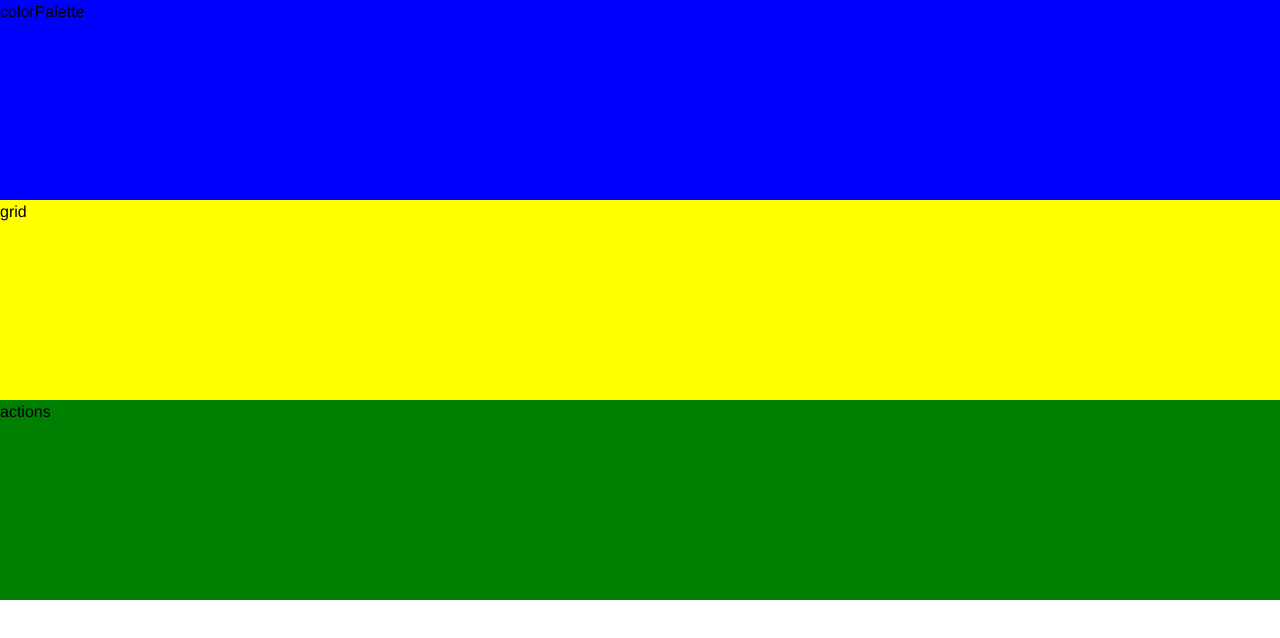
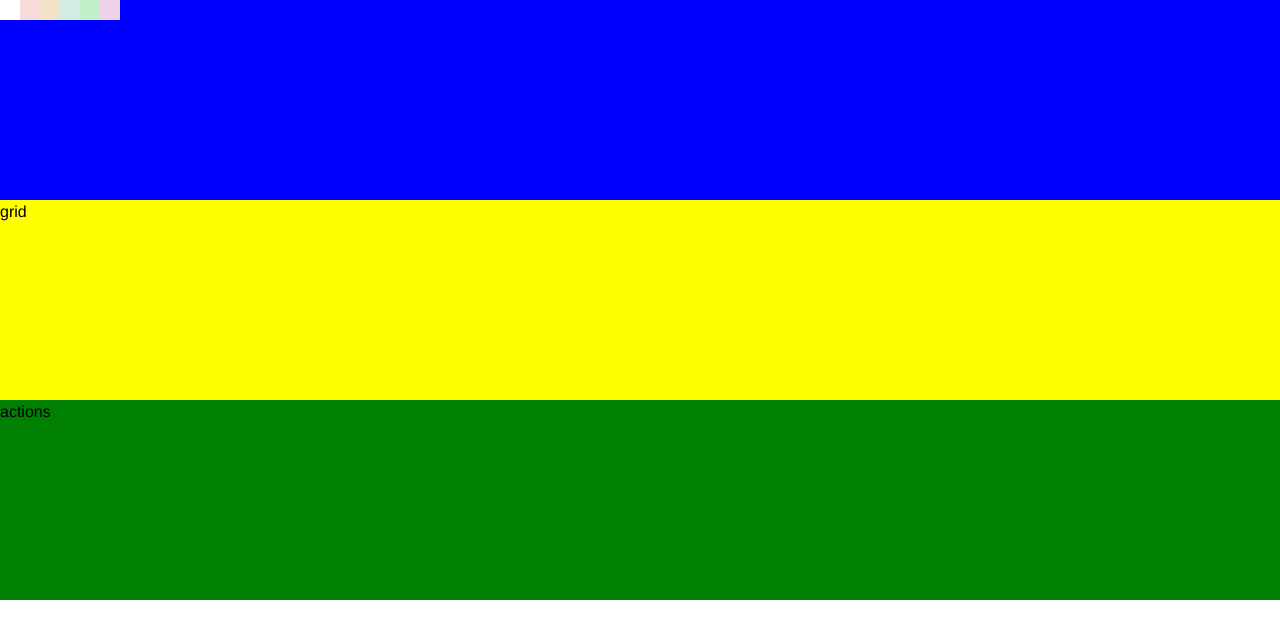
Before and after one commit to jian-ong/pixel-art-app, a Next.js app: page / in a window 1280 px wide. Shown: the top 638 px of the page. Built offline with nearby package versions, Linux system fonts and the light colour scheme.

Commit message:
add colorpalette

```diff
--- /dev/null
+++ b/components/ColorPalette.tsx
@@ -0,0 +1,22 @@
+import styled from "styled-components";
+import { Color } from "../models/types";
+
+const ColorCell = styled.div<{ color: string }>`
+  ${(props) => `background-color: ${props.color}`};
+  height: 20px;
+  width: 20px;
+`;
+
+const Container = styled.div`
+  display: flex;
+`;
+
+export const ColorPalette = ({ colors }: { colors: Color[] }) => {
+  return (
+    <Container>
+      {colors.map((color: Color) => (
+        <ColorCell key={color} color={color} />
+      ))}
+    </Container>
+  );
+};
--- /dev/null
+++ b/models/types.ts
@@ -0,0 +1,7 @@
+export type Color =
+  | "#fff"
+  | "#f6dbdb"
+  | "#f2e3c6"
+  | "#d3ece1"
+  | "#c2eec7"
+  | "#eed2e8";
--- a/pages/index.tsx
+++ b/pages/index.tsx
@@ -1,8 +1,19 @@
 import type { NextPage } from "next";
 import Head from "next/head";
+import { ColorPalette } from "../components/ColorPalette";
 import Layout from "../components/Layout";
+import { Color } from "../models/types";
 
 const Home: NextPage = () => {
+  const colors: Color[] = [
+    "#fff",
+    "#f6dbdb",
+    "#f2e3c6",
+    "#d3ece1",
+    "#c2eec7",
+    "#eed2e8",
+  ];
+
   return (
     <>
       <Head>
@@ -12,7 +23,7 @@ const Home: NextPage = () => {
       </Head>
 
       <Layout
-        colorPalette={<div>colorPalette</div>}
+        colorPalette={<ColorPalette colors={colors} />}
         grid={<div>grid</div>}
         actions={<div>actions</div>}
       />
```
